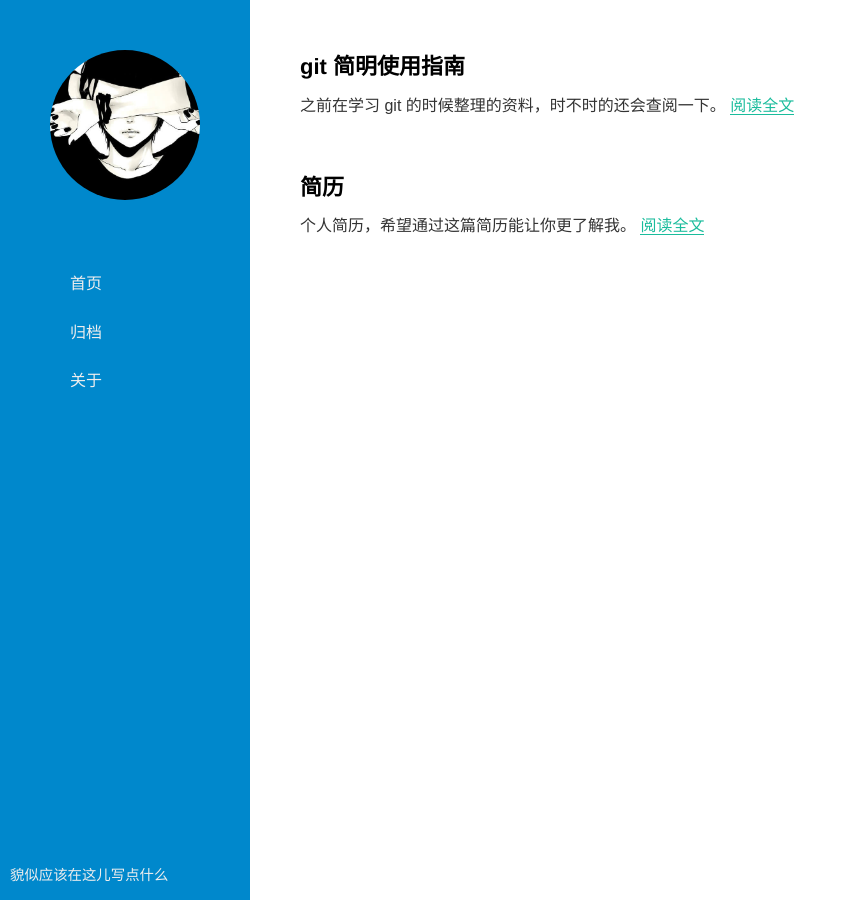
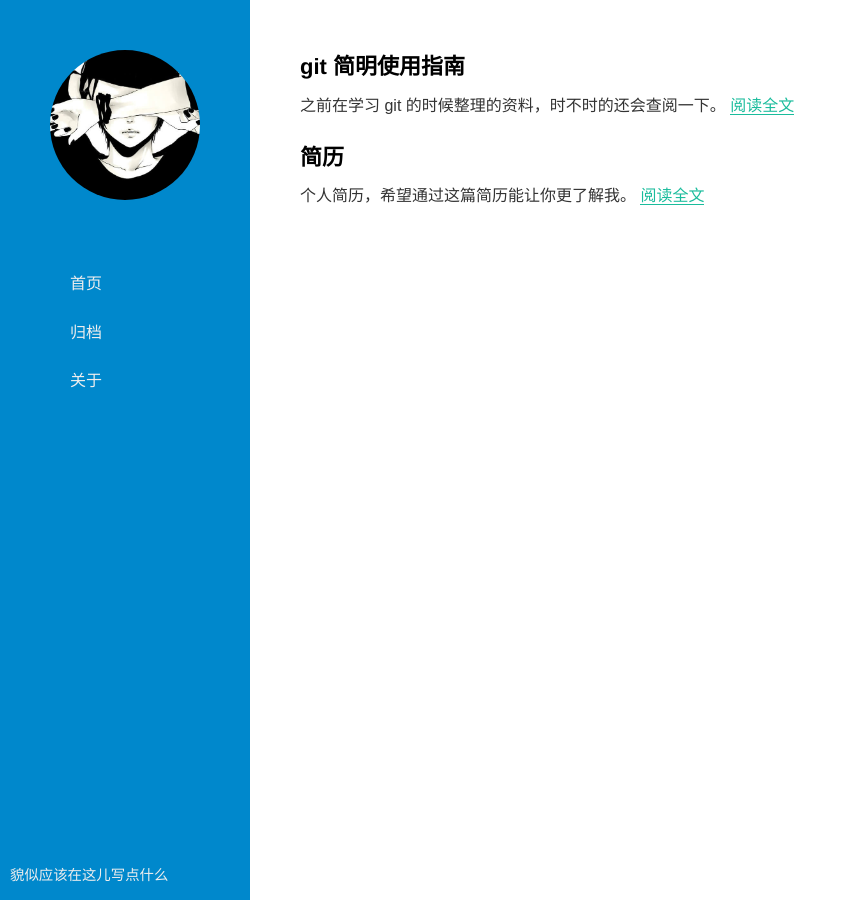
Before and after one commit to for-l00p/zhangziang.github.io, a Jekyll site: the page built from index.html, in a window 1280 px wide. Shown: the whole page, without its empty margins (0-847 px from the left). Built offline with Jekyll 4.4.1, drawn with Linux system fonts in a browser that asks for light colours; Markdown is read by kramdown in place of the engine named in the settings.

Commit message:
change index style,about hr tag and margin

```diff
--- a/css/style.css
+++ b/css/style.css
@@ -34,7 +34,7 @@
     margin: 50px 50px 10px 300px;
 }
 .extract {
-    margin-bottom: 50px;
+    margin: 20px 0;
 }
 p code {
     background: #f8f8f8;
--- a/index.html
+++ b/index.html
@@ -10,5 +10,8 @@
         {{ post.excerpt }}
         <span><a href="{{ post.url }}">阅读全文</a></span>
     </div>
+    {% if page.next %}
+    <hr/>
+    {% endif%}
 </div>
 {% endfor %}
```
